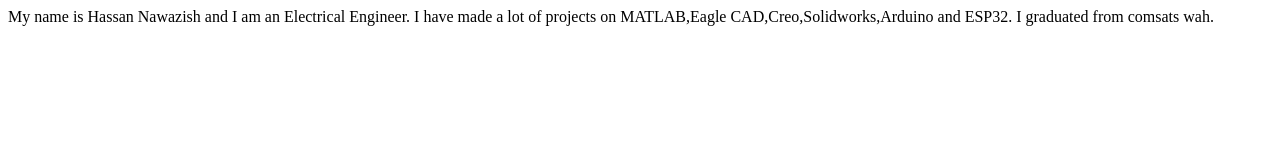
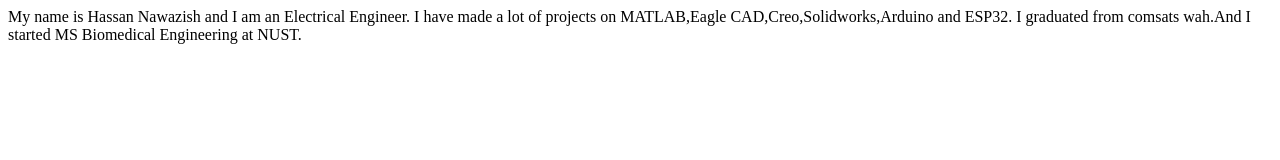
Before and after one commit to Hassannawazish/Bootcamp2020A, a plain HTML site: page index.html in a window 1280 px wide. Drawn offline with Linux system fonts and the light colour scheme.

Commit message:
updated index.html

```diff
--- a/index.html
+++ b/index.html
@@ -7,7 +7,7 @@
     <div>
      My name is Hassan Nawazish and I am an Electrical Engineer.
      I have made a lot of projects on MATLAB,Eagle CAD,Creo,Solidworks,Arduino and ESP32.
-     I graduated from comsats wah.
+     I graduated from comsats wah.And I started MS Biomedical Engineering at NUST.
     </div>
 </body>
 </html>
```
